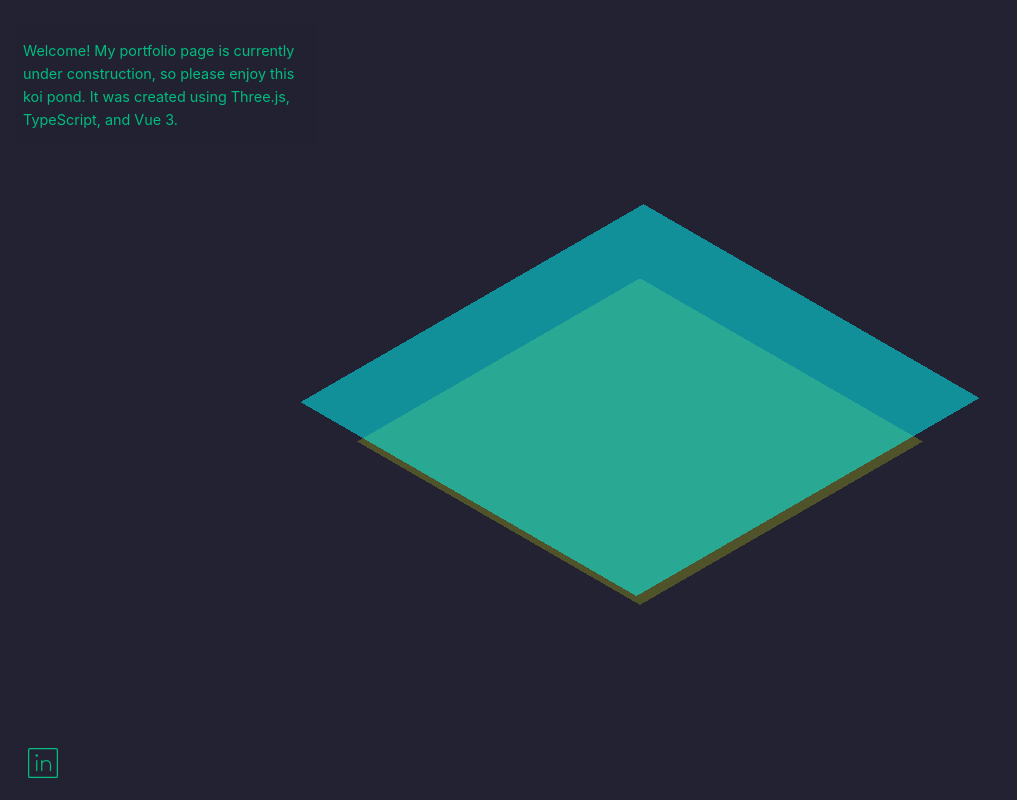
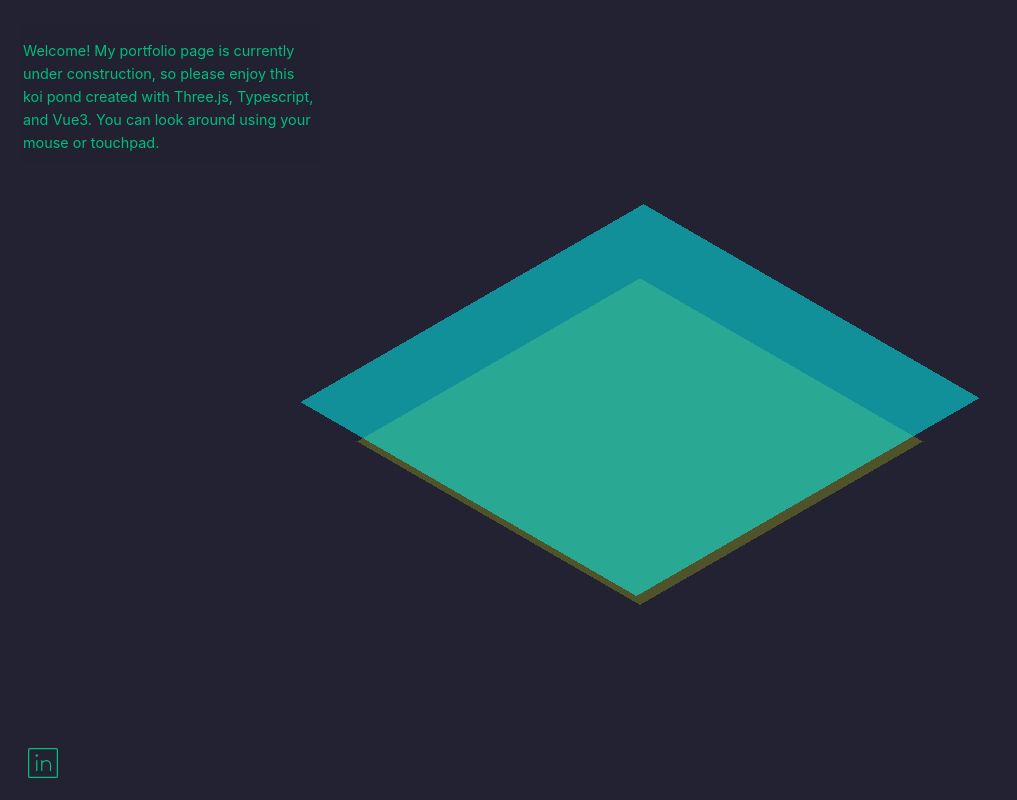
Before and after one commit to sethgabrielbrady/sethgabrielbrady, a Vue app: page / in a window 1280 px wide. Shown: the whole page, without its empty margins (0-1017 px from the left). Built offline with nearby package versions, Linux system fonts and the light colour scheme; no server answers.

Commit message:
Text change

```diff
--- a/src/views/KoiPond.vue
+++ b/src/views/KoiPond.vue
@@ -20,8 +20,8 @@
     <div id="koiPond" />
     <div class="text-window green width">
       <p>
-        Welcome! My portfolio page is currently under construction, so please enjoy this koi pond.
-        It was created using Three.js, TypeScript, and Vue 3.
+        Welcome! My portfolio page is currently under construction, so please enjoy this koi pond created with Three.js, Typescript, and Vue3.
+        You can look around using your mouse or touchpad.
       </p>
     </div>
     <div class="text-window-backing width"/>
@@ -55,10 +55,10 @@
   .text-window-backing {
     background-color: #222233b8;
     border-radius: 2px;
-    left: 16px;
+    left: 20px;
     position: fixed !important;
     top: 24px;
-    height: 120px;
+    height: 140px;
     z-index:0;
   }
 
```
